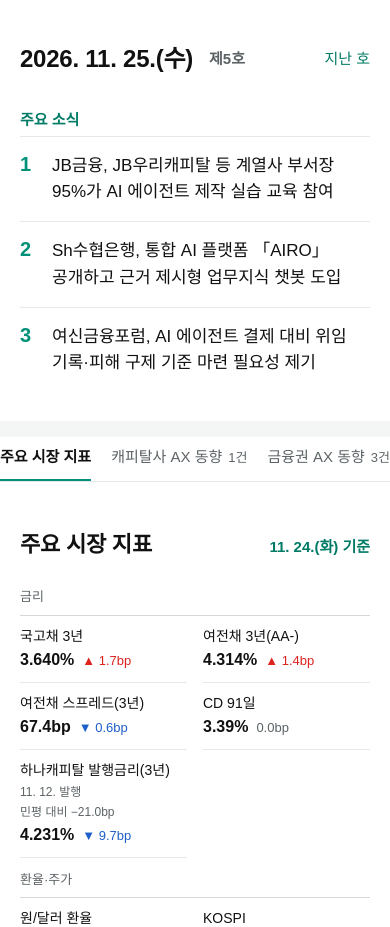
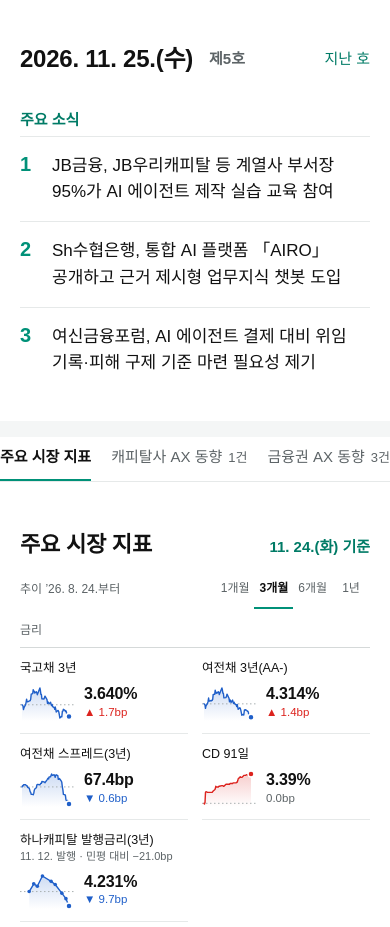
Before and after one commit to ingstats/axdaily, a plain HTML site: page index.html in a window 390 px wide. Shown: the part 194-1121 px from the top of the page. Drawn offline with Linux system fonts and the light colour scheme; a web font is replaced by a local one.

Commit message:
폰 시장 지표에 미니 추이 그래프 추가, 추이 선을 등락 색으로
- 폰(560px 이하): 두 칸 목록은 그대로 두고 칸마다 [미니 추이 | 현재값·전일 대비] 배치, 지표명은 칸 위 한 줄
- 폰에서도 기간 버튼(1개월~1년) 표시, 기간 표기는 시작일만
- 미니 추이: 기간 등락에 따라 하나 레드/파랑 선과 옅은 채움, 기간 시작값 점선
- 좁은 칸에서도 말풍선이 섹션 밖으로 나가지 않게 위치 고정
- 하나캐피탈 최근 발행 목록 글자 크기를 폰 목록과 맞춤

Co-Authored-By: Claude Opus 5.5 <noreply@anthropic.com>
Claude-Session: https://claude.ai/code/session_01RBAnW1uLVe5dnjXhFhkEBM

```diff
--- a/index.html
+++ b/index.html
@@ -380,17 +380,27 @@
     .more-b{display:inline-flex;align-items:center;gap:8px;min-height:44px;padding:0;border:0;background:none;font:inherit;font-size:14px;font-weight:700;color:var(--hana-text);cursor:pointer}
     .more-b::after{content:"";width:7px;height:7px;border-right:2px solid currentColor;border-bottom:2px solid currentColor;transform:translateY(-2px) rotate(45deg)}
     article.item.open .more-b::after{transform:translateY(2px) rotate(-135deg)}
-    .mk-bar{display:none}
-    ul.wl{display:grid;grid-template-columns:minmax(0,1fr) minmax(0,1fr);column-gap:16px}
-    .wl-r{display:flex;flex-direction:column;align-items:flex-start;gap:2px;padding:10px 0}
-    .wl-s{display:none}
+    /* 폰 시세 목록: 두 칸 목록 유지, 칸마다 [미니 추이 | 지표명·현재값·전일 대비] */
+    .mk-bar{flex-wrap:nowrap;gap:8px;margin-top:-6px;font-size:12px}
+    .mk-bar #mk-range{min-width:0;overflow:hidden;text-overflow:ellipsis;white-space:nowrap}
+    .per{flex:none;gap:0}
+    .per button{min-width:38px;min-height:40px;padding:0 5px;font-size:12px}
+    ul.wl{display:grid;grid-template-columns:minmax(0,1fr) minmax(0,1fr);column-gap:14px}
+    .wl-r{grid-template-columns:54px minmax(0,1fr);grid-template-areas:"n n" "s v";column-gap:10px;row-gap:6px;align-items:center;padding:12px 0}
+    .wl-s{grid-area:s}
+    .wl-s .pc{display:none}
+    .wl-n{grid-area:n;min-width:0;font-size:11px;line-height:1.45}
     .wl-n .s.nt{display:none}
-    .wl-n .nm{font-size:14px;line-height:1.45}
-    .wl-n .s{font-size:12px}
-    .wl-v{display:flex;flex-wrap:wrap;align-items:baseline;column-gap:8px;text-align:left}
-    .wl-v .v{display:inline;font-size:16px}
-    .wl-v .ch{display:inline}
-    .wl-h{margin-top:12px}
+    .wl-n .nm{font-size:12.5px;line-height:1.35;white-space:nowrap;overflow:hidden;text-overflow:ellipsis}
+    .wl-n .s{display:inline;margin-top:0;font-size:11px;white-space:nowrap}
+    .wl-n .s:not(:last-child)::after{content:" ·"}
+    .wl-v{grid-area:v;text-align:left}
+    .wl-v .v{font-size:16px;line-height:1.3;letter-spacing:-0.01em}
+    .wl-v .ch{font-size:11.5px;line-height:1.35}
+    .wl-h{margin-top:12px;font-size:12px}
+    .hr-r{padding:9px 0}
+    .hr-r .nm,.hr-r .b .v{font-size:13.5px}
+    .hr-r .s{font-size:11.5px}
     .hr-h{margin-top:20px}
     details.mk-src{margin-top:4px}
     details.mk-src > summary{display:flex;align-items:center;gap:8px;min-height:44px;font-size:13px;color:var(--sub);cursor:pointer}
@@ -664,7 +674,9 @@
     const end = all[all.length - 1].d, start = shiftMonths(end, mkPer);
     const pts = all.filter(p => p.d >= start);
     const c = chg(ind, pts[0].v, pts[pts.length - 1].v);
-    const W = Math.max(80, box.clientWidth), H = 32, T = 5, B = 5, R = 5;
+    const narrow = window.matchMedia('(max-width:560px)').matches;
+    const W = Math.max(40, box.clientWidth), H = narrow ? 38 : 32, T = 5, B = narrow ? 3 : 5, R = 5;
+    const col = c.dir > 0 ? UP : c.dir < 0 ? DOWN : FLAT;
     const t0 = Date.parse(start), t1 = Date.parse(end);
     let lo = Math.min(...pts.map(p => p.v)), hi = Math.max(...pts.map(p => p.v)); if (hi - lo < 1e-9) { lo -= 1; hi += 1; }
     const X = (iso) => (Date.parse(iso) - t0) / (t1 - t0 || 1) * (W - R - 2) + 2;
@@ -676,11 +688,19 @@
     svg.setAttribute('aria-label', `${ind.label} ${qd(pts[0].d)} ${fmtV(ind, pts[0].v)}에서 ${qd(end)} ${fmtV(ind, pts[pts.length - 1].v)}, ${c.aria}`);
     box.querySelector('.sp-g')?.remove();
     const g = document.createElement('div'); g.className = 'sp-g'; g.appendChild(svg); box.prepend(g);
-    el('line', {x1: 0, x2: W, y1: Y(pts[0].v), y2: Y(pts[0].v), stroke: '#E6E9E9', 'stroke-width': 1});
-    el('path', {d: pts.map((p, i) => `${i ? 'L' : 'M'}${X(p.d).toFixed(1)},${Y(p.v).toFixed(1)}`).join(''), fill: 'none', stroke: LINE, 'stroke-width': 1.5, 'stroke-linejoin': 'round', 'stroke-linecap': 'round'});
-    if (ind.kind === 'event') for (const p of pts.slice(0, -1)) el('circle', {cx: X(p.d), cy: Y(p.v), r: 2.5, fill: LINE});
+    // 기간 등락 색(상승 레드·하락 파랑)으로 선과 아래 옅은 채움, 점선은 기간 시작값
+    const gid = `spg-${ind.id}`;
+    const defs = el('defs', {}), lg = document.createElementNS(SVGNS, 'linearGradient');
+    lg.setAttribute('id', gid); lg.setAttribute('x1', 0); lg.setAttribute('x2', 0); lg.setAttribute('y1', 0); lg.setAttribute('y2', 1);
+    [[0, .22], [1, 0]].forEach(([o, a]) => { const s = document.createElementNS(SVGNS, 'stop'); s.setAttribute('offset', o); s.setAttribute('stop-color', col); s.setAttribute('stop-opacity', a); lg.appendChild(s); });
+    defs.appendChild(lg);
+    const line = pts.map((p, i) => `${i ? 'L' : 'M'}${X(p.d).toFixed(1)},${Y(p.v).toFixed(1)}`).join('');
+    el('path', {d: `${line}L${X(end).toFixed(1)},${H}L${X(pts[0].d).toFixed(1)},${H}Z`, fill: `url(#${gid})`, stroke: 'none'});
+    el('line', {x1: 0, x2: W, y1: Y(pts[0].v), y2: Y(pts[0].v), stroke: '#A9B0B1', 'stroke-width': 1, 'stroke-dasharray': '1.5 2.5'});
+    el('path', {d: line, fill: 'none', stroke: col, 'stroke-width': narrow ? 1.4 : 1.5, 'stroke-linejoin': 'round', 'stroke-linecap': 'round'});
+    if (ind.kind === 'event') for (const p of pts.slice(0, -1)) el('circle', {cx: X(p.d), cy: Y(p.v), r: narrow ? 1.8 : 2.5, fill: col});
     const lp = pts[pts.length - 1];
-    el('circle', {cx: X(lp.d), cy: Y(lp.v), r: 4, fill: c.dir > 0 ? UP : c.dir < 0 ? DOWN : FLAT, stroke: '#FFFFFF', 'stroke-width': 2});
+    el('circle', {cx: X(lp.d), cy: Y(lp.v), r: narrow ? 3 : 4, fill: col, stroke: '#FFFFFF', 'stroke-width': narrow ? 1.5 : 2});
 
     // 손가락·마우스: 그 날짜의 값
     const tip = document.createElement('div'); tip.className = 'tip'; tip.hidden = true; g.appendChild(tip);
@@ -700,8 +720,10 @@
         if (k) { const sp = Math.round((best.v - k.v) * 1000) / 10; html += `<p>국고채 3년 대비 ${sp >= 0 ? '+' : '−'}${fmtNum(Math.abs(sp), 1)}bp</p>`; }
       }
       tip.innerHTML = html; tip.hidden = false;
-      const gw = g.clientWidth;
-      tip.style.left = Math.min(Math.max(0, x - 90), Math.max(0, gw - tip.offsetWidth)) + 'px';
+      // 좁은 칸에서도 말풍선이 섹션 밖으로 나가지 않게: 섹션 폭 안에서 위치 고정
+      const gr = g.getBoundingClientRect(), sr = ($('mk') || g).getBoundingClientRect();
+      const lo = sr.left - gr.left, hi = sr.right - gr.left - tip.offsetWidth;
+      tip.style.left = Math.min(Math.max(lo, x * (gr.width / W) - 90), Math.max(lo, hi)) + 'px';
       tip.style.top = (H + 4) + 'px';
     };
     const out = () => { tip.hidden = true; guide.setAttribute('visibility', 'hidden'); };
@@ -734,7 +756,7 @@
         sub = [`${md(r.last.d)} 발행`, mp != null ? `민평 대비 ${sgnBp(mp)}` : k ? `국고채 3년 대비 ${sgnBp(sp)}` : ''];
       } else { nt = r.ind.note || ''; sub = [r.last.d !== refDate ? md(r.last.d) : '']; }
       return `<li class="wl-r">
-        <div class="wl-n"><span class="nm">${esc(r.ind.label)}</span>${nt ? `<span class="s nt">${esc(nt)}</span>` : ''}${sub.filter(Boolean).map(x => `<span class="s">${esc(x)}</span>`).join('')}</div>
+        <div class="wl-n"><span class="nm">${esc(r.ind.label)}</span>${nt ? `<span class="s nt">${esc(nt)}</span>` : ''}${sub.filter(Boolean).map(x => `<span class="s">${esc(x)}</span>`).join(' ')}</div>
         <div class="wl-s" data-id="${esc(r.ind.id)}"><span class="pc"></span></div>
         <div class="wl-v"><span class="v num">${esc(fmtV(r.ind, r.last.v))}</span>${chgHtml(chg(r.ind, r.prev && r.prev.v, r.last.v), ev ? '직전 발행 대비 ' : '전일 대비 ')}</div>
       </li>`;
@@ -798,7 +820,7 @@
       const r = drawSpark(box, ind, mkAsof);
       if (r && ind.kind !== 'event' && (!range || r.end > range[1])) range = [r.start, r.end];
     });
-    if (range) $('mk-range').textContent = `추이 ${qd(range[0])}~${qd(range[1])}`;
+    if (range) $('mk-range').textContent = window.matchMedia('(max-width:560px)').matches ? `추이 ${qd(range[0])}부터` : `추이 ${qd(range[0])}~${qd(range[1])}`;
   }
 
   async function showMarket(asof){
```
